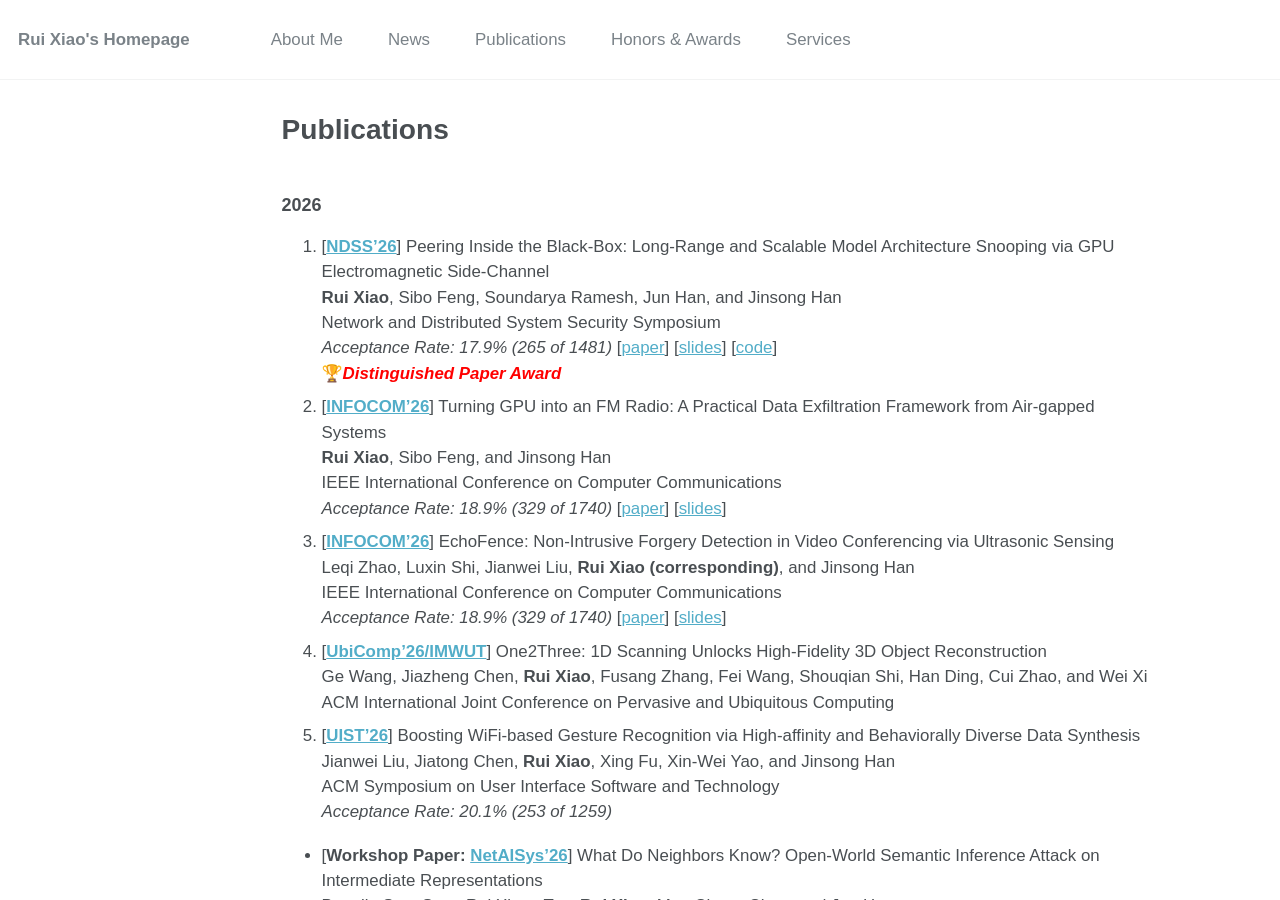
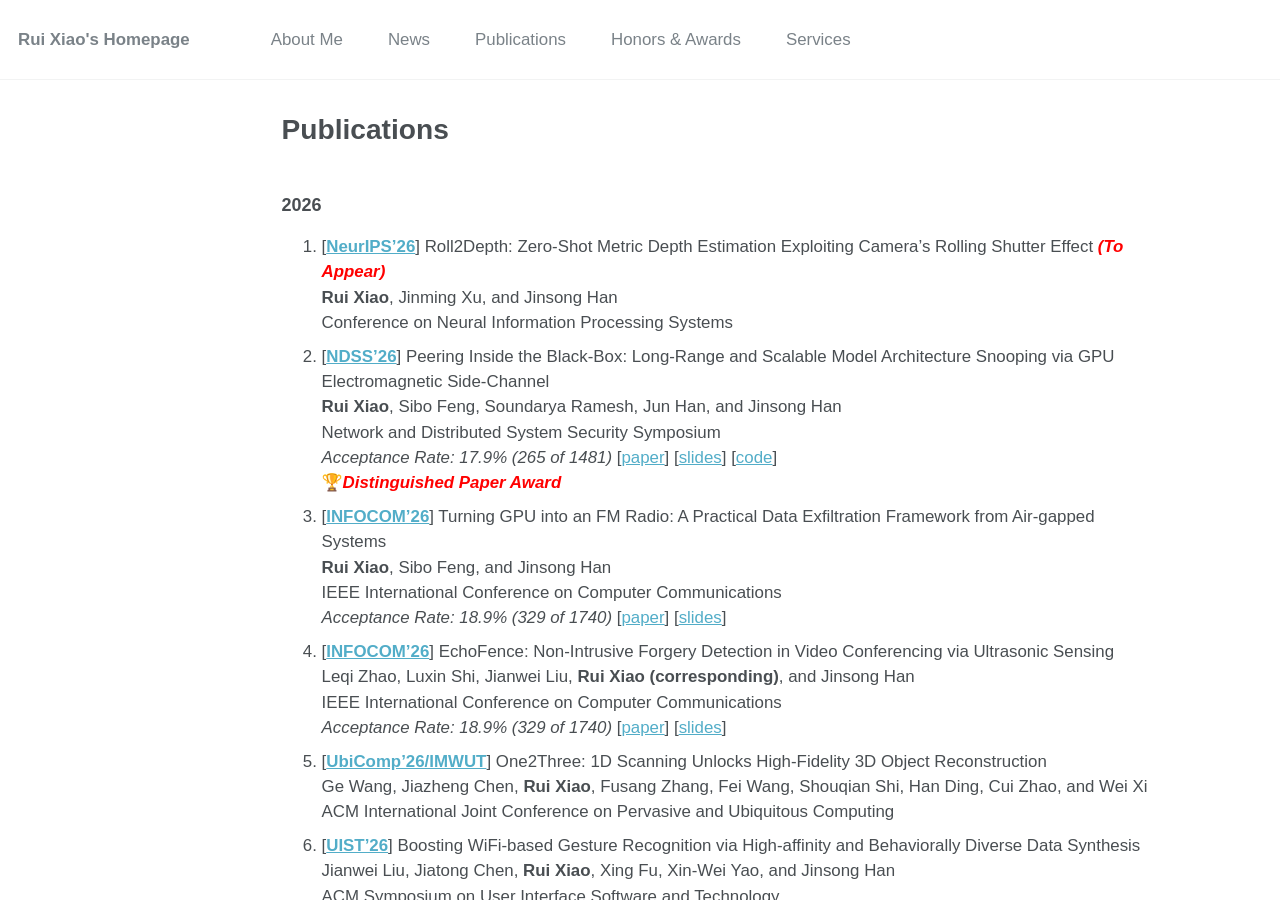
Before and after one commit to ruixiao24/ruixiao24.github.io, a Jekyll site: the page built from _pages/publications.md, in a window 1280 px wide and 900 px high. Built offline with Jekyll 4.4.1, drawn with Linux system fonts in a browser that asks for light colours.

Commit message:
Update publications with new conference entries
Added new publication details for NeurIPS'26 and NDSS'26.

```diff
--- a/_pages/publications.md
+++ b/_pages/publications.md
@@ -5,6 +5,9 @@
 classes: publications-page
 ---
 ### 2026
+1. [**[NeurIPS'26](https://neurips.cc/Conferences/2026)**] Roll2Depth: Zero-Shot Metric Depth Estimation Exploiting Camera's Rolling Shutter Effect  <span style="color:red"><strong><em>(To Appear)</em></strong></span>
+   **Rui Xiao**, Jinming Xu, and Jinsong Han
+   Conference on Neural Information Processing Systems
 1. [**[NDSS'26](https://www.ndss-symposium.org/ndss2026/)**] Peering Inside the Black-Box: Long-Range and Scalable Model Architecture Snooping via GPU Electromagnetic Side-Channel
    **Rui Xiao**, Sibo Feng, Soundarya Ramesh, Jun Han, and Jinsong Han
    Network and Distributed System Security Symposium
```
